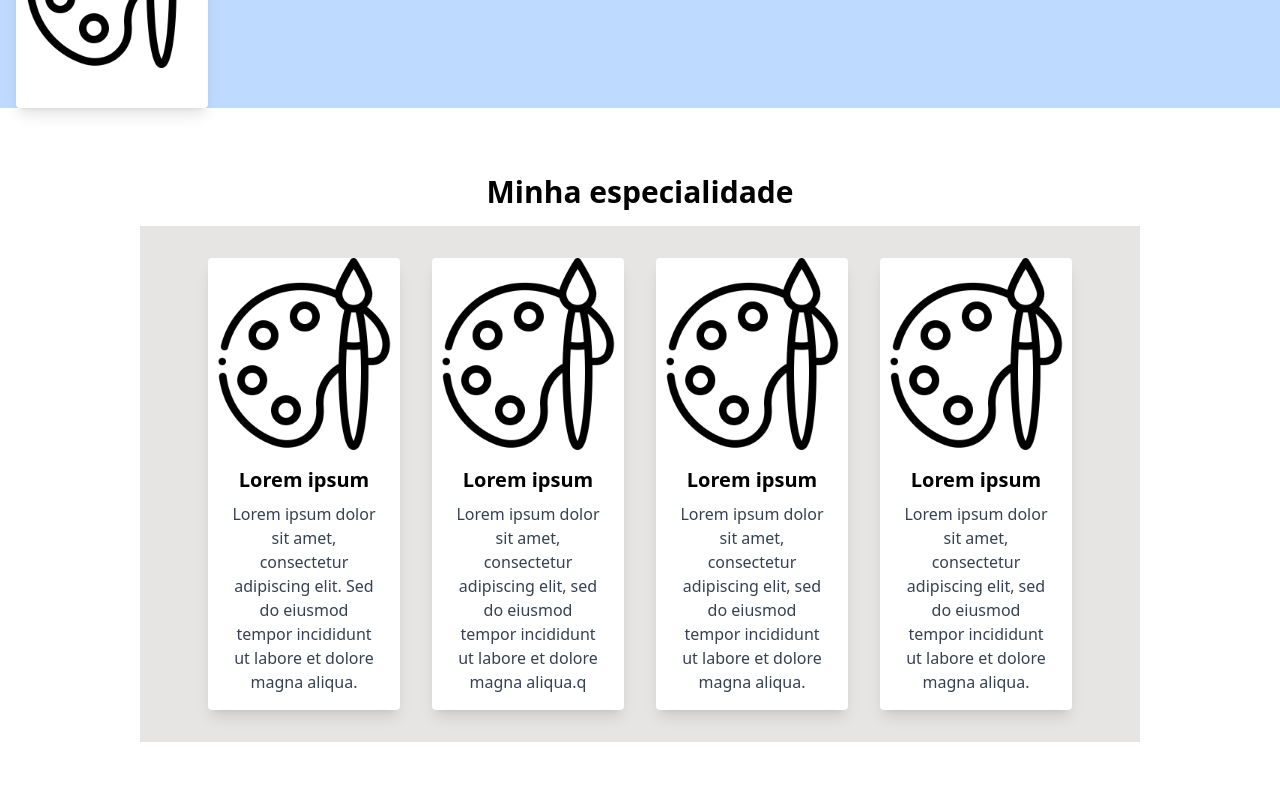
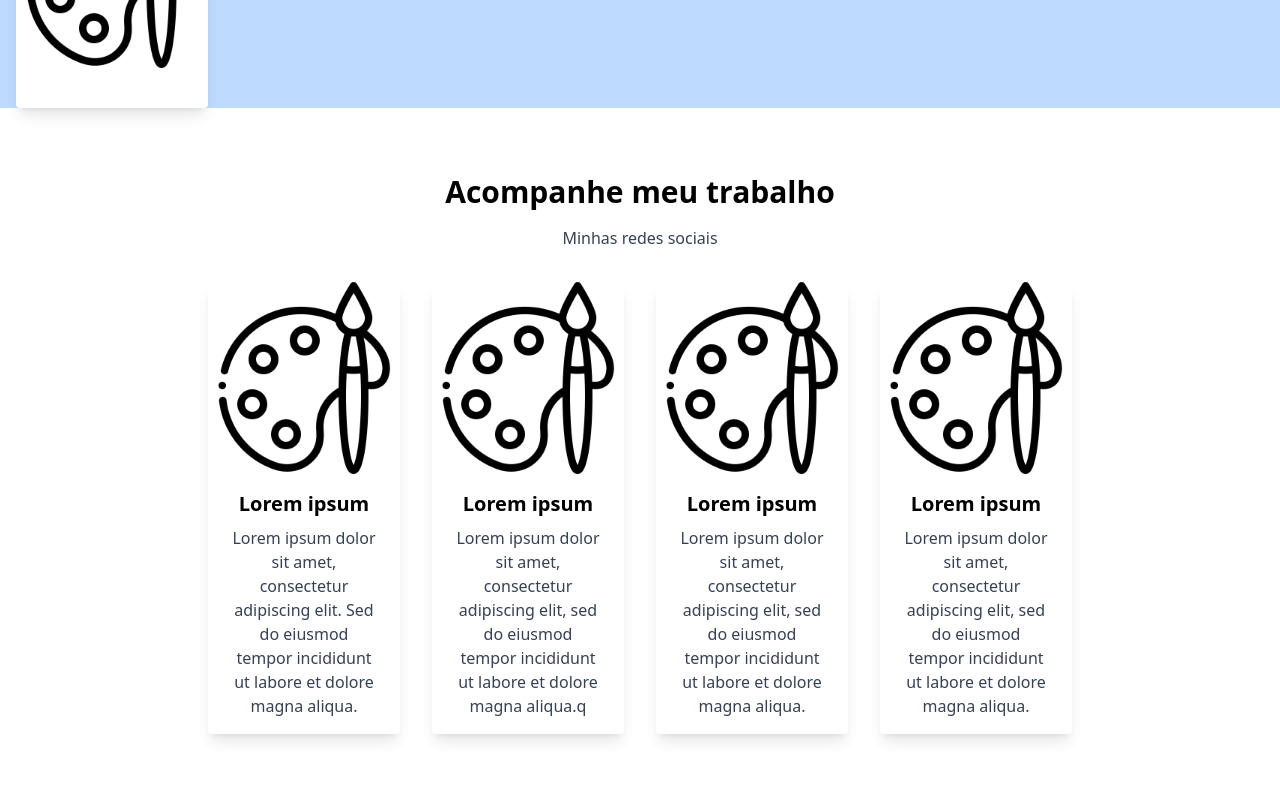
Before and after one commit to DavidWanderley/portfolioLuiz, a React (Vite) app: page / in a window 1280 px wide. Shown: the part 840-1640 px from the top of the page. Built offline with nearby package versions, Linux system fonts and the light colour scheme.

Commit message:
exclusao de orcammentos e de uma componente

```diff
--- a/src/App.jsx
+++ b/src/App.jsx
@@ -2,7 +2,6 @@ import "./App.css";
 import { Card } from "./components/HomeComponents/Card";
 import { FollowCloselySection } from "./containers/HomeContainers/FollowCloselySection/FollowCloselySection";
 import { HeroSection } from "./containers/HomeContainers/HeroSection/HeroSection";
-import { ProduceSection } from "./containers/HomeContainers/ProduceSection/ProduceSection";
 
 function App() {
   return (
@@ -16,8 +15,6 @@ function App() {
           {/* ao clickar na arte abriria uma nova aba com mais fotos relacionada a arte e  com texto explicando sobre ela */}
         </div>
 
-        <ProduceSection />
-
         <FollowCloselySection />
       </section>
     </>
--- a/src/containers/Header/Header.jsx
+++ b/src/containers/Header/Header.jsx
@@ -10,7 +10,6 @@ export function Header() {
         <ul className="flex gap-6">
           <li><Link to="/" className="hover:text-blue-400">Home</Link></li>
           <li><Link to="/portfolio" className="hover:text-blue-400">Portfolio</Link></li>
-          <li><Link to="/orçamento" className="hover:text-blue-400">Orçamento</Link></li>
           <li><Link to="/contato" className="hover:text-blue-400">Contato</Link></li>
           <li><Link to="/sobre" className="hover:text-blue-400">Sobre</Link></li>
         </ul>
--- a/src/containers/HomeContainers/ProduceSection/ProduceSection.css
+++ /dev/null
@@ -1,5 +0,0 @@
-@import "tailwindcss";
-
-.ProduceSection {
-  padding: 50px 20px;
-}
--- a/src/containers/HomeContainers/ProduceSection/ProduceSection.jsx
+++ /dev/null
@@ -1,35 +0,0 @@
-import { Card } from "../../../components/HomeComponents/Card";
-import "./ProduceSection.css";
-
-export function ProduceSection() {
-  return (
-    <>
-      <section className="ProduceSection">
-        <h1 className="text-3xl font-bold mb-4">Minha especialidade</h1>
-
-        <div className="cards-container bg-stone-200 flex flex-wrap justify-center mx-30 p-4">
-          <Card
-            title="Lorem ipsum"
-            description="Lorem ipsum dolor sit amet, consectetur adipiscing elit. Sed do eiusmod tempor incididunt ut labore et dolore magna aliqua."
-            image="../../../../public/Image/art.png"
-          />
-          <Card
-            title="Lorem ipsum"
-            description="Lorem ipsum dolor sit amet, consectetur adipiscing elit, sed do eiusmod tempor incididunt ut labore et dolore magna aliqua.q"
-            image="../../../../public/Image/art.png"
-          />
-          <Card
-            title="Lorem ipsum"
-            description="Lorem ipsum dolor sit amet, consectetur adipiscing elit, sed do eiusmod tempor incididunt ut labore et dolore magna aliqua."
-            image="../../../../public/Image/art.png"
-          />
-          <Card
-            title="Lorem ipsum"
-            description="Lorem ipsum dolor sit amet, consectetur adipiscing elit, sed do eiusmod tempor incididunt ut labore et dolore magna aliqua."
-            image="../../../../public/Image/art.png"
-          />
-        </div>
-      </section>
-    </>
-  );
-}
--- a/src/main.jsx
+++ b/src/main.jsx
@@ -5,9 +5,8 @@ import { RouterProvider, createBrowserRouter } from "react-router-dom";
 import { Sobre } from "./pages/Sobre/Sobre";
 import { Contato } from "./pages/Contato/Contato";
 import { Portfolio } from "./pages/Portfolio/Portfolio";
-import { Orçamento } from "./pages/Orçamento/Orçamento";
 import { NotFound } from "./pages/NotFound/NotFound";
-import { MainLayout } from "./Layout/MainLayout"; // importa o layout
+import { MainLayout } from "./Layout/MainLayout";
 import App from "./App";
 
 const router = createBrowserRouter([
@@ -18,7 +17,6 @@ const router = createBrowserRouter([
       { index: true, element: <App /> },
       { path: "sobre", element: <Sobre /> },
       { path: "portfolio", element: <Portfolio /> },
-      { path: "orçamento", element: <Orçamento /> },
       { path: "contato", element: <Contato /> },
       { path: "*", element: <NotFound /> },
     ],
--- a/src/pages/Orçamento/Orçamento.jsx
+++ /dev/null
@@ -1,8 +0,0 @@
-
-export function Orçamento() {
-  return (
-    <section className="home-container">
-        <p>Quote Lorem ipsum dolor sit amet consectetur adipisicing elit. Cumque dolores provident, natus dolorem sequi accusantium reprehenderit aut autem, vel dicta quae perferendis omnis magni aspernatur non vero adipisci quaerat animi?</p>
-    </section>
-  );
-}
```
